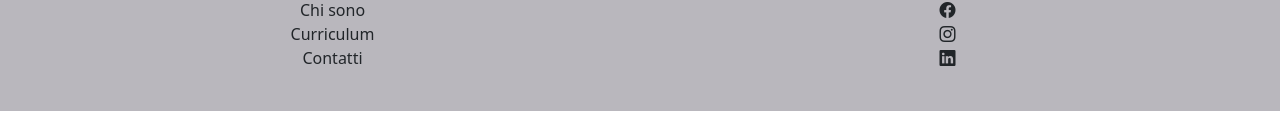
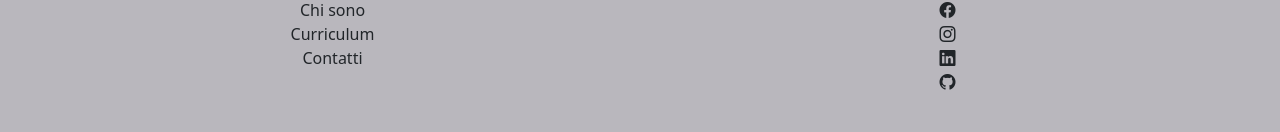
Before and after one commit to adriana-rs/adriana-rs.github.io, a plain HTML site: page about.html in a window 1280 px wide. Shown: the part 1271-1403 px from the top of the page. Before the commit the page ends 1382 px from the top, so only its background shows below. Drawn offline with nearby package versions, Linux system fonts and the light colour scheme.

Commit message:
added link GitHub

```diff
--- a/about.html
+++ b/about.html
@@ -90,6 +90,7 @@
                 <li><a href="https://www.facebook.com/Tony.Adry" target="_blank"><i class="bi bi-facebook"></i></a></li>
                 <li><a href="https://www.instagram.com/adrianars20/profilecard/?igsh=eW42cXphbTdseGRp" target="_blank"><i class="bi bi-instagram"></i></a></li>
                 <li><a href="https://www.linkedin.com/in/adriana-russo-b797b3211" target="_blank"><i class="bi bi-linkedin"></i></a></li>
+                <li><a href="https://github.com/Adriana-Russo" target="_blank"><i class="bi bi-github"></i></a></li>
               </ul>
             </div>
           </div>
```
Also changed, not shown: contatti.html (+1 -0 lines), curriculum.html (+1 -0 lines).
